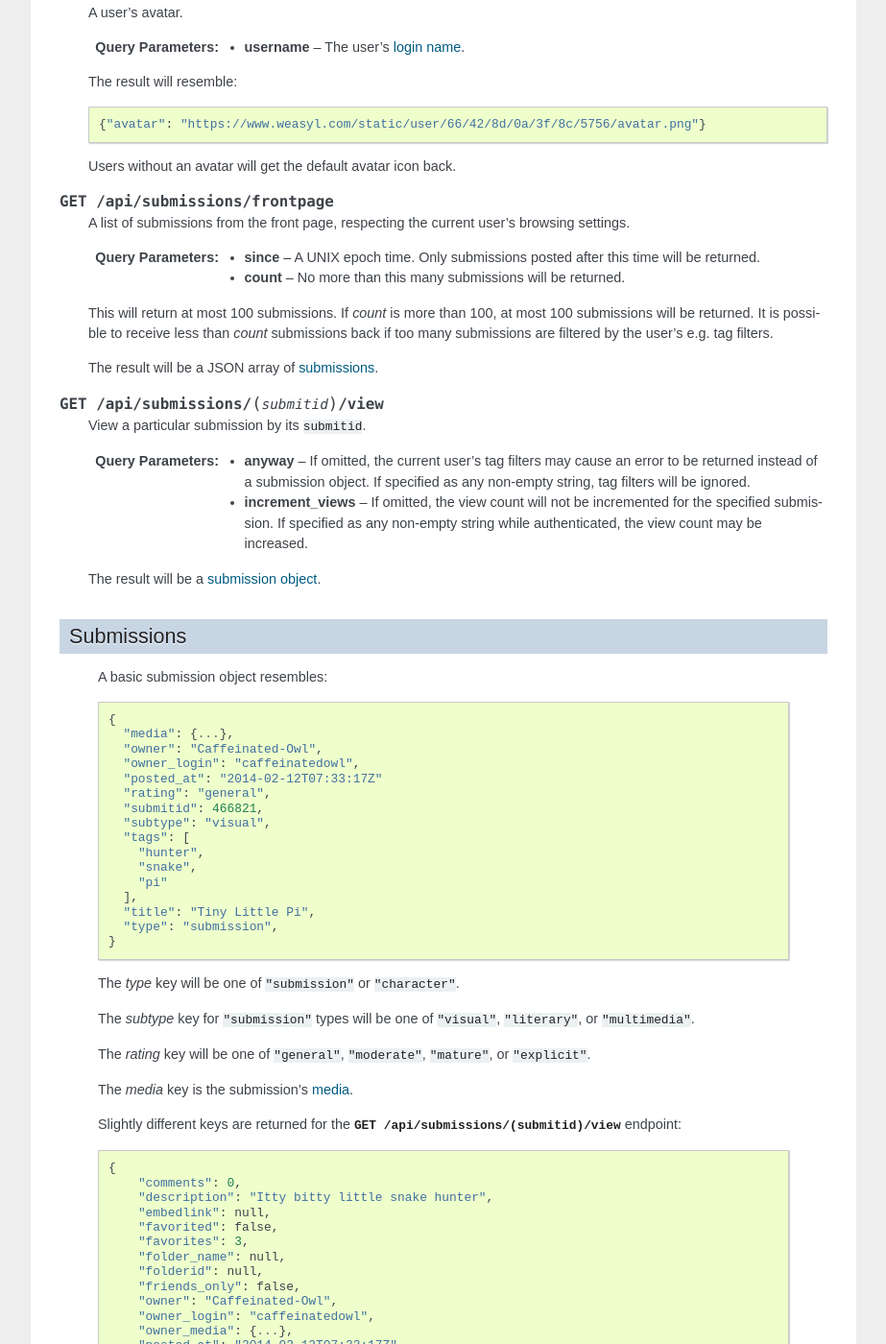
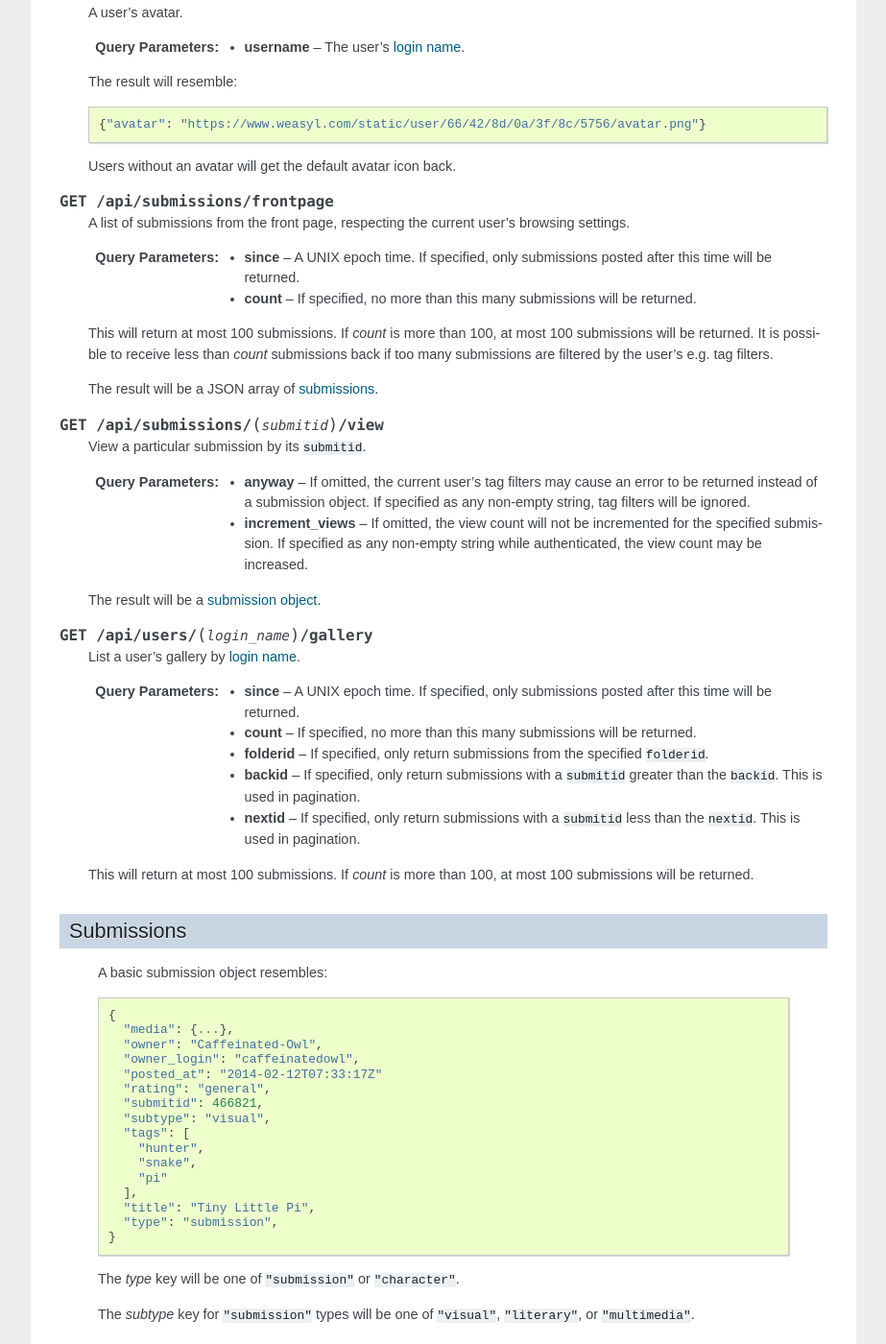
Before and after one commit to Weasyl/weasyl, a Sphinx documentation site: the page built from source/index.rst, in a window 1280 px wide and 1400 px high, scrolled down 526 px. Shown: the whole window at 96% size, without its empty margins (198-1121 px from the left). Built offline with Sphinx 7.4.7, drawn with Linux system fonts in a browser that asks for light colours.

Commit message:
Add more API docs.

```diff
--- a/source/index.rst
+++ b/source/index.rst
@@ -43,10 +43,11 @@ Basic endpoints
    A list of submissions from the front page, respecting the current user's
    browsing settings.
 
-   :query since: A UNIX epoch time. Only submissions posted after this time
-      will be returned.
+   :query since: A UNIX epoch time. If specified, only submissions posted after
+      this time will be returned.
 
-   :query count: No more than this many submissions will be returned.
+   :query count: If specified, no more than this many submissions will be
+      returned.
 
    This will return at most 100 submissions. If *count* is more than 100, at
    most 100 submissions will be returned. It is possible to receive less than
@@ -69,6 +70,29 @@ Basic endpoints
       authenticated, the view count may be increased.
 
    The result will be a :ref:`submission object <submissions>`.
+
+
+.. http:get:: /api/users/(login_name)/gallery
+
+   List a user's gallery by :term:`login name`.
+
+   :query since: A UNIX epoch time. If specified, only submissions posted after
+      this time will be returned.
+
+   :query count: If specified, no more than this many submissions will be
+      returned.
+
+   :query folderid: If specified, only return submissions from the specified
+      ``folderid``.
+
+   :query backid: If specified, only return submissions with a ``submitid``
+      greater than the ``backid``. This is used in pagination.
+
+   :query nextid: If specified, only return submissions with a ``submitid``
+      less than the ``nextid``. This is used in pagination.
+
+   This will return at most 100 submissions. If *count* is more than 100, at
+   most 100 submissions will be returned.
 
 
 .. _submissions:
```
